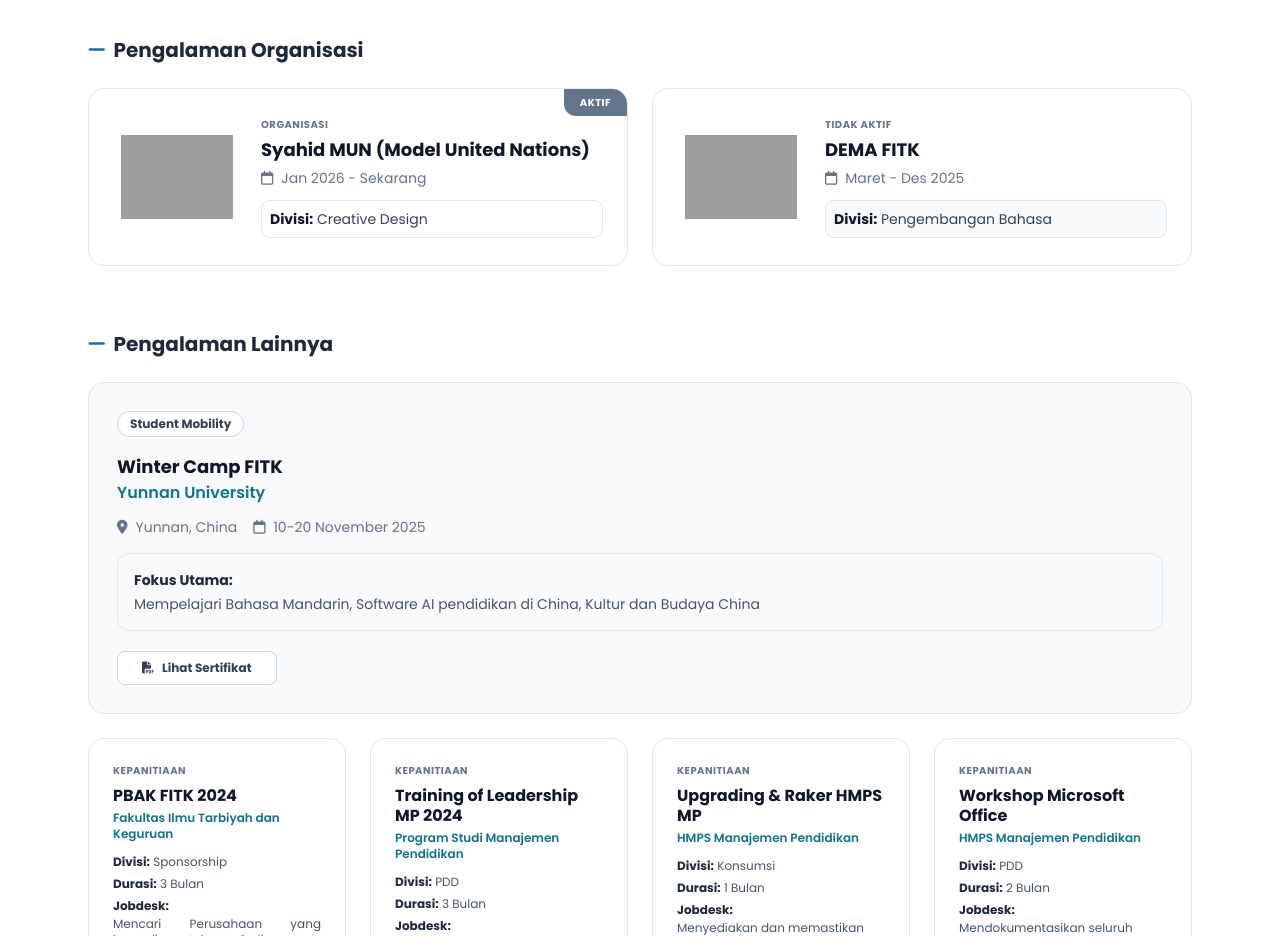
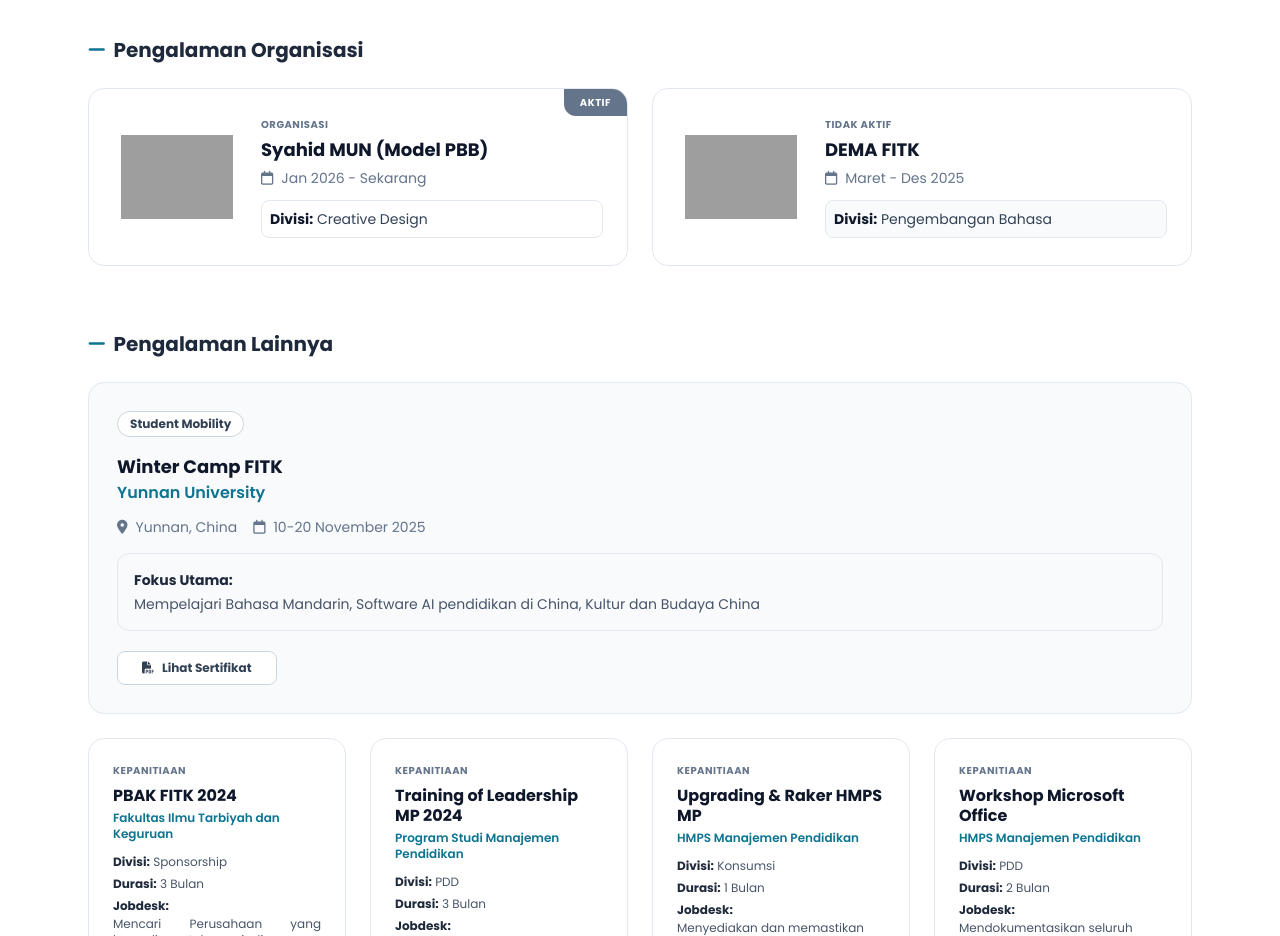
Before and after one commit to thomass-project/bio-geri, a plain HTML site: page index.html in a window 1280 px wide. Shown: the part 1900-2836 px from the top of the page. Drawn offline with nearby package versions, Linux system fonts and the light colour scheme; grey boxes are pictures that could not be loaded.

Commit message:
Update index.html

```diff
--- a/index.html
+++ b/index.html
@@ -234,7 +234,7 @@
 
                         <div class="flex-1">
                             <span class="text-[10px] font-bold uppercase tracking-wider text-slate-500 mb-1 block" data-i18n="badge_org">Organisasi</span>
-                            <h4 class="text-lg font-bold text-slate-900">Syahid MUN (Model United Nations)</h4>
+                            <h4 class="text-lg font-bold text-slate-900">Syahid MUN <span data-i18n="syahidmun">(Model PBB)</span></h4>
                             <p class="text-sm text-slate-500 mb-3 mt-1 flex items-center gap-2"><i class="fa-regular fa-calendar"></i> <span data-i18n="date_mun">Jan 2026 - Sekarang</span></p>
                             <p class="text-sm text-slate-700 bg-white p-2 rounded-lg border border-slate-200"><strong class="text-slate-900" data-i18n="lbl_div">Divisi:</strong> <span data-i18n="div_creative">Creative Design</span></p>
                         </div>
```
